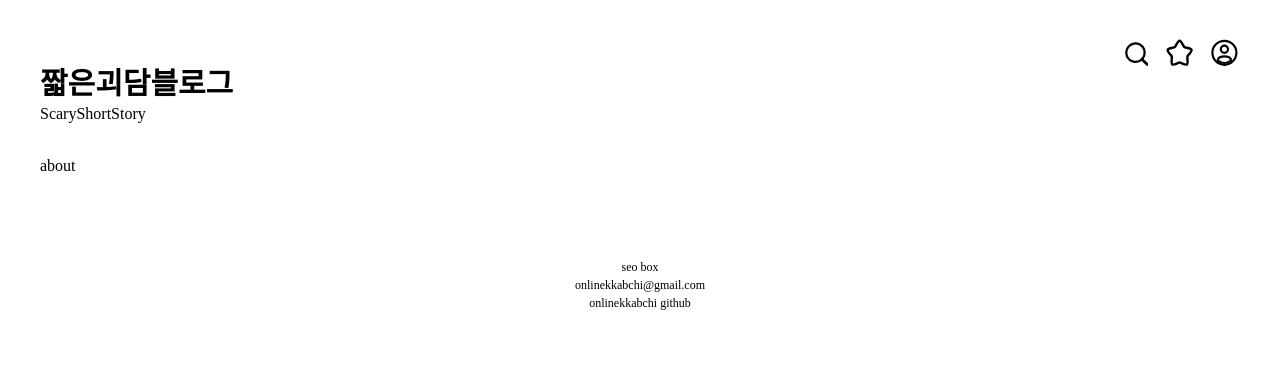
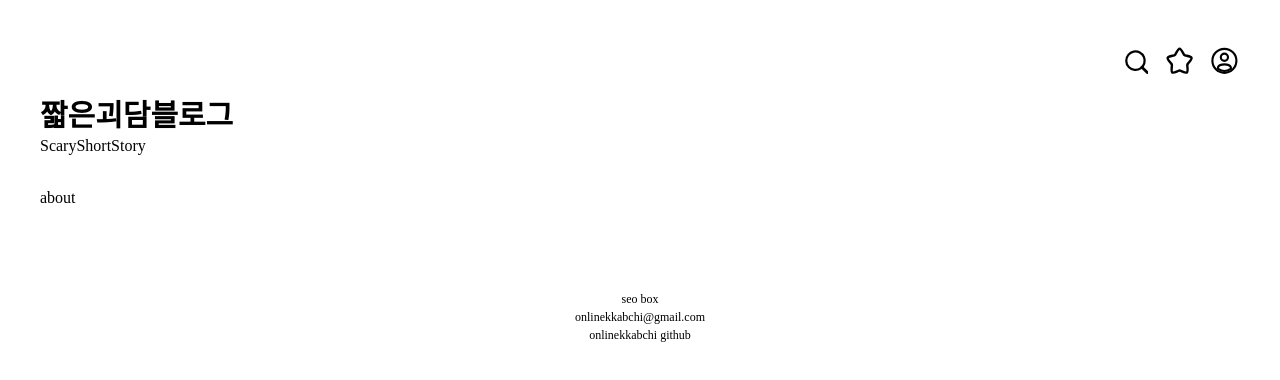
Before and after one commit to onlinekkabchi/blog-next-02, a Next.js app: page /about in a window 1280 px wide. Shown: the top 380 px of the page. Built offline with nearby package versions, Linux system fonts and the light colour scheme; a web font is replaced by a local one.

Commit message:
tailwind update

```diff
--- a/src/app/layout.tsx
+++ b/src/app/layout.tsx
@@ -24,9 +24,9 @@ export default function RootLayout({ children }: RootLayoutProps) {
         ></script>
       </head>
       <body className="flex flex-col px-10">
-        <header className="flex flex-col justify-between py-2">
+        <header className="flex flex-col justify-between ">
           {/* <SideMenu /> */}
-          <span className="flex justify-end space-x-4">
+          <span className="flex justify-end space-x-4 py-4">
             <svg width="30px" height="30px" viewBox="0 0 20 20" fill="none">
               <path
                 fill-rule="evenodd"
@@ -97,7 +97,7 @@ export default function RootLayout({ children }: RootLayoutProps) {
               </g>
             </svg>
           </span>
-          <span>
+          <span className="py-2">
             <a href="/">
               <h1 className="text-3xl font-bold">짧은괴담블로그</h1>
               <p>ScaryShortStory</p>
--- a/src/components/storyBox/story.jsx
+++ b/src/components/storyBox/story.jsx
@@ -9,21 +9,11 @@ const TypoComponent = styled(Typography)(({ theme }) => {
 
 export default async function Story({ order, title, content, tags }) {
   const sendMessage = async () => {
-    window.Kakao.Share.sendDefault({
-      objectType: "feed",
-      content: {
+    window.Kakao.Share.createCustumButton({
+      templateId: 95738,
+      templateArgs: {
         title: title,
         description: content,
-        imageUrl: "",
-        link: {
-          mobileWebUrl: `https://blog-next-02.vercel.app`,
-          webUrl: `https://blog-next-02.vercel.app`,
-        },
-        // itemContent: {
-        //   profileText: "짧은괴담블로그",
-        //   profileImageUrl:
-        //     "http://k.kakaocdn.net/dn/buCTiX/btsmz1EjSLi/csGa0CIa1ONkQvIKw2Aen1/kakaolink40_original.jpg",
-        // },
       },
     });
   };
```
